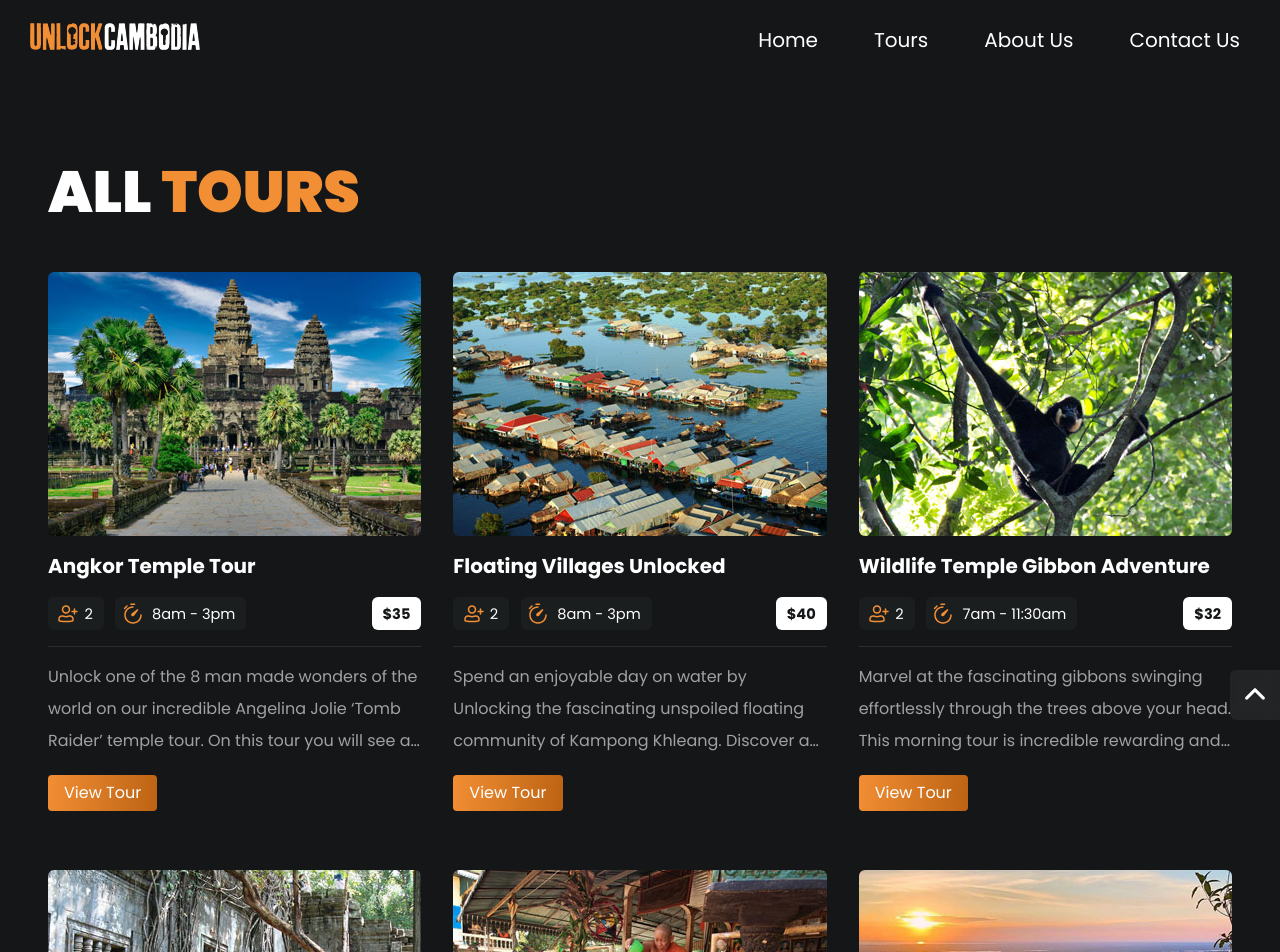
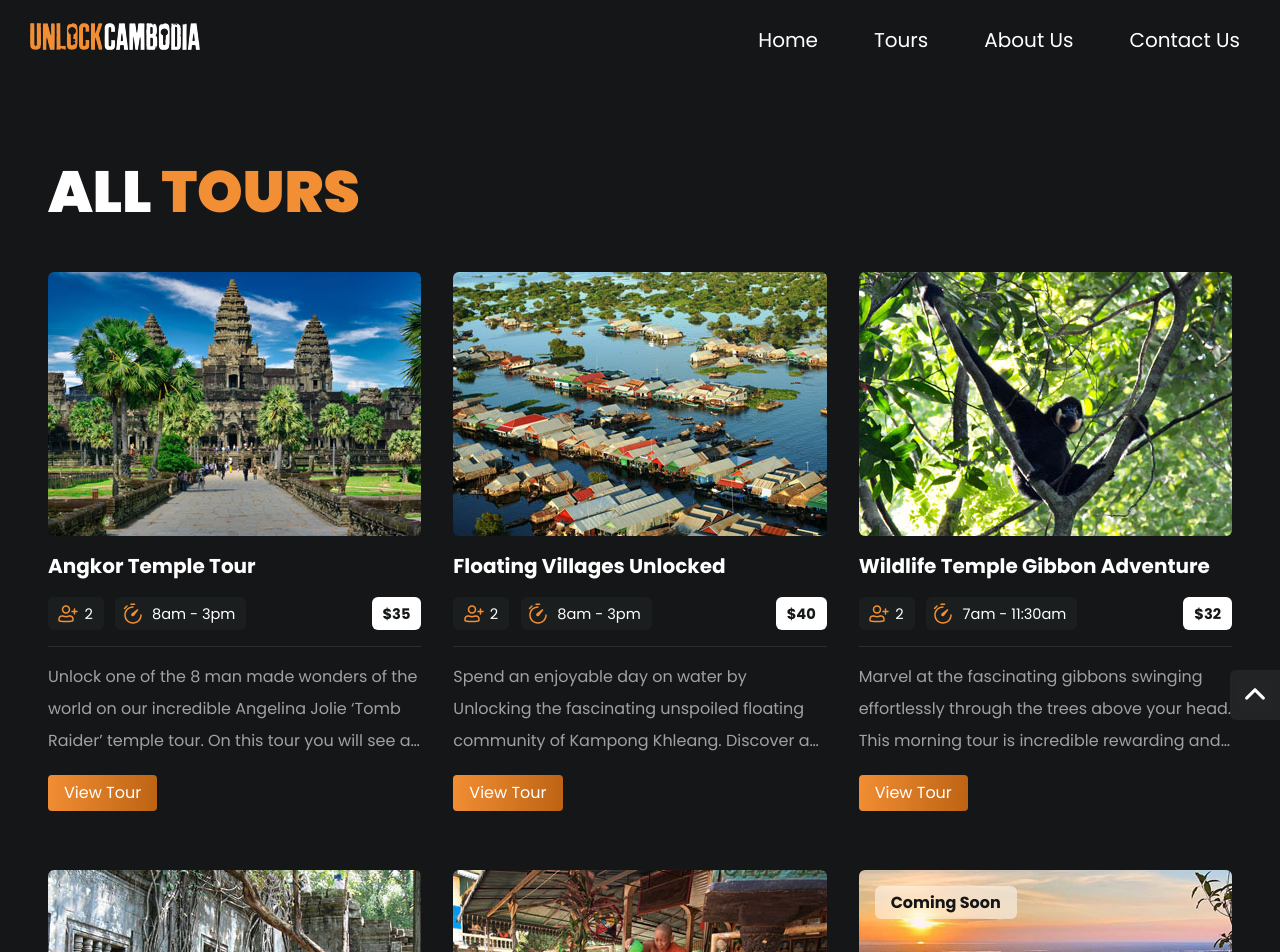
Before and after one commit to ElitistNoob/unlock-cambodia, a React (Create React App) app: page /tours in a window 1280 px wide. Shown: the top 952 px of the page. Built offline with nearby package versions, Linux system fonts and the light colour scheme.

Commit message:
Added coming soon tag to Sunset Drink Tour cards

```diff
--- a/src/Pages/Tours.jsx
+++ b/src/Pages/Tours.jsx
@@ -43,6 +43,9 @@ export default function Tours(props) {
   const renderTourCards = tourData.map(tour => (
     <div key={tour.id} className={`card-${tour.id} ${styles.tourCard}`}>
       <img src={tour.featured} alt={tour.featuredAlt} />
+      {tour.title === "Romantic Sunset Drinks" && (
+        <span className={styles.comingSoon}>Coming Soon</span>
+      )}
       <div>
         <h3>{tour.title}</h3>
         <div className={styles.info}>
@@ -61,7 +64,7 @@ export default function Tours(props) {
     <section ref={ref}>
       <div className={styles.tourSection}>
         <h1 className="title">
-          All <span className="span">Tours</span>
+          All <span className={`span ${styles.span}`}>Tours</span>
         </h1>
         <div className={styles.toursContainer}>{renderTourCards}</div>
       </div>
--- a/src/components/TourList.jsx
+++ b/src/components/TourList.jsx
@@ -62,6 +62,9 @@ export default function TourList({ thisTour }) {
       <SwiperSlide key={tour.id}>
         <div className={`card-${tour.id} ${styles.tourCard}`}>
           <img src={tour.featured} alt={tour.featuredAlt} />
+          {tour.title === "Romantic Sunset Drinks" && (
+            <span className={styles.comingSoon}>Coming Soon</span>
+          )}
           <div>
             <h3>{tour.title}</h3>
             <div className={styles.info}>
--- a/src/components/styles/TourList.module.scss
+++ b/src/components/styles/TourList.module.scss
@@ -74,6 +74,7 @@
 // Cards Style
 
 .tourCard {
+  position: relative;
   border-radius: 6px;
   margin-bottom: 2em;
 
@@ -82,6 +83,19 @@
     height: 264px;
     width: 100%;
     object-fit: cover;
+  }
+
+  .comingSoon {
+    position: absolute;
+    top: 1em;
+    left: 1em;
+    color: var(--clr-primary-dark);
+    backdrop-filter: blur(4px);
+    -webkit-backdrop-filter: blur(4px);
+    background-color: #ffffff80;
+    font-weight: bold;
+    padding: 0.25em 1em;
+    border-radius: 6px;
   }
 
   div {
@@ -108,25 +122,25 @@
         padding: 0.25em 0.75em;
         margin-block: 0;
 
-        &:nth-last-of-type(2),
-        &:nth-last-of-type(3) {
+        &:nth-of-type(1),
+        &:nth-of-type(2) {
           background-color: #1b1e1f;
           color: var(--clr-primary-light);
         }
 
-        &:nth-last-of-type(1) {
+        &:nth-of-type(3) {
           grid-area: price;
           background-color: var(--clr-primary-light);
           color: var(--clr-primary-dark);
           font-weight: var(--fw-bold);
         }
 
-        &:nth-last-of-type(2) {
+        &:nth-of-type(2) {
           grid-area: length;
           @include svgIcon("../assets/clock.svg");
         }
 
-        &:nth-last-of-type(3) {
+        &:nth-of-type(1) {
           grid-area: pax;
           @include svgIcon("../assets/group.svg");
         }
--- a/src/components/styles/Tours.module.scss
+++ b/src/components/styles/Tours.module.scss
@@ -18,7 +18,7 @@
     padding: 10em 0;
   }
 
-  span {
+  .span {
     color: var(--clr-accent);
     clip-path: polygon(0 0, 0 0, 100% 0, 100% 0);
   }
@@ -44,6 +44,7 @@
 // Cards Style
 
 .tourCard {
+  position: relative;
   border-radius: 6px;
   margin-bottom: 2em;
 
@@ -52,6 +53,19 @@
     height: 264px;
     width: 100%;
     object-fit: cover;
+  }
+
+  .comingSoon {
+    position: absolute;
+    top: 1em;
+    left: 1em;
+    color: var(--clr-primary-dark);
+    backdrop-filter: blur(4px);
+    -webkit-backdrop-filter: blur(4px);
+    background-color: #ffffff80;
+    font-weight: bold;
+    padding: 0.25em 1em;
+    border-radius: 6px;
   }
 
   div {
@@ -78,25 +92,25 @@
         padding: 0.25em 0.75em;
         margin-block: 0;
 
-        &:nth-last-of-type(2),
-        &:nth-last-of-type(3) {
+        &:nth-of-type(1),
+        &:nth-of-type(2) {
           background-color: #1b1e1f;
           color: var(--clr-primary-light);
         }
 
-        &:nth-last-of-type(1) {
+        &:nth-of-type(3) {
           grid-area: price;
           background-color: var(--clr-primary-light);
           color: var(--clr-primary-dark);
           font-weight: var(--fw-bold);
         }
 
-        &:nth-last-of-type(2) {
+        &:nth-of-type(2) {
           grid-area: length;
           @include svgIcon("../assets/clock.svg");
         }
 
-        &:nth-last-of-type(3) {
+        &:nth-of-type(1) {
           grid-area: pax;
           @include svgIcon("../assets/group.svg");
         }
```
